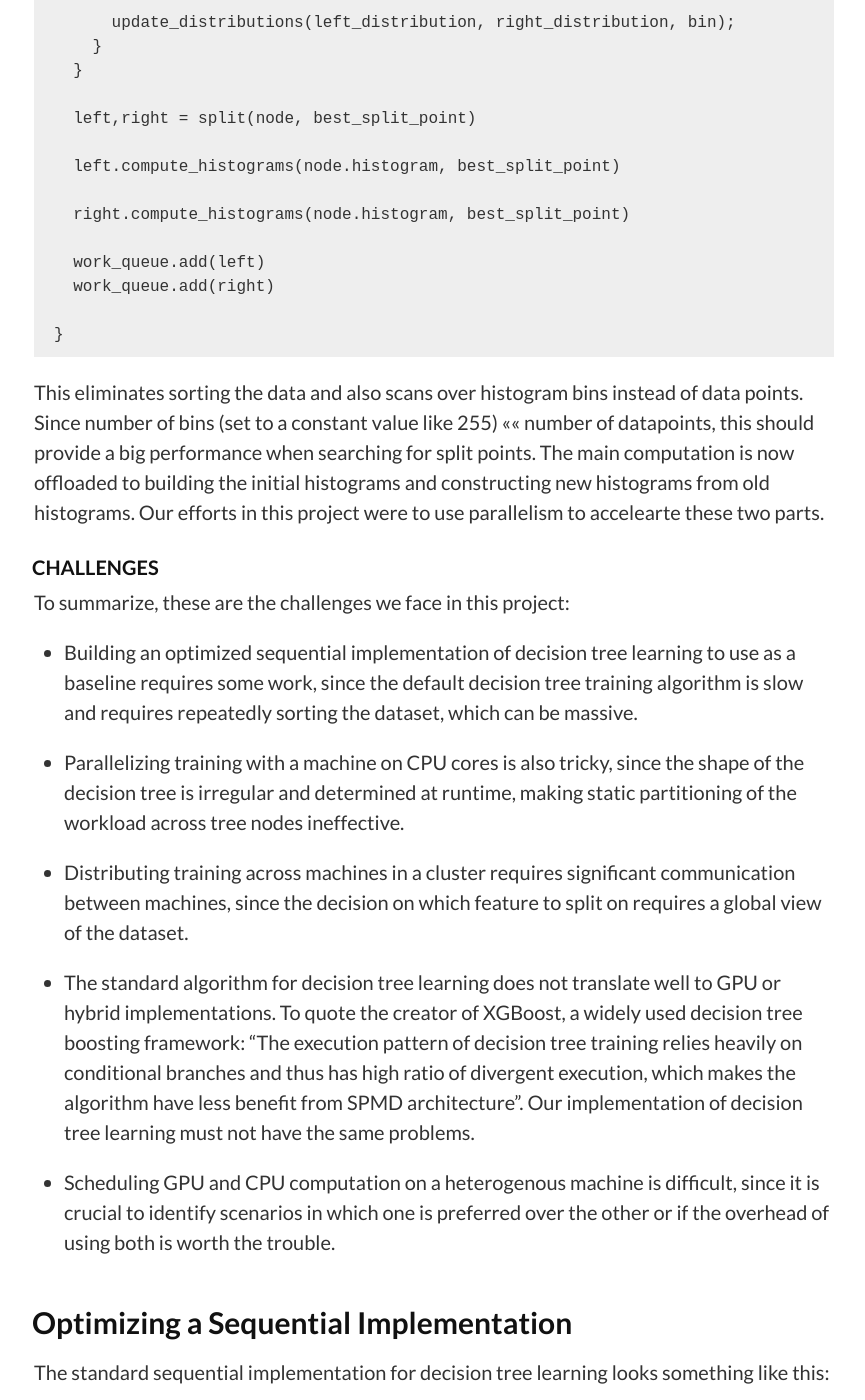
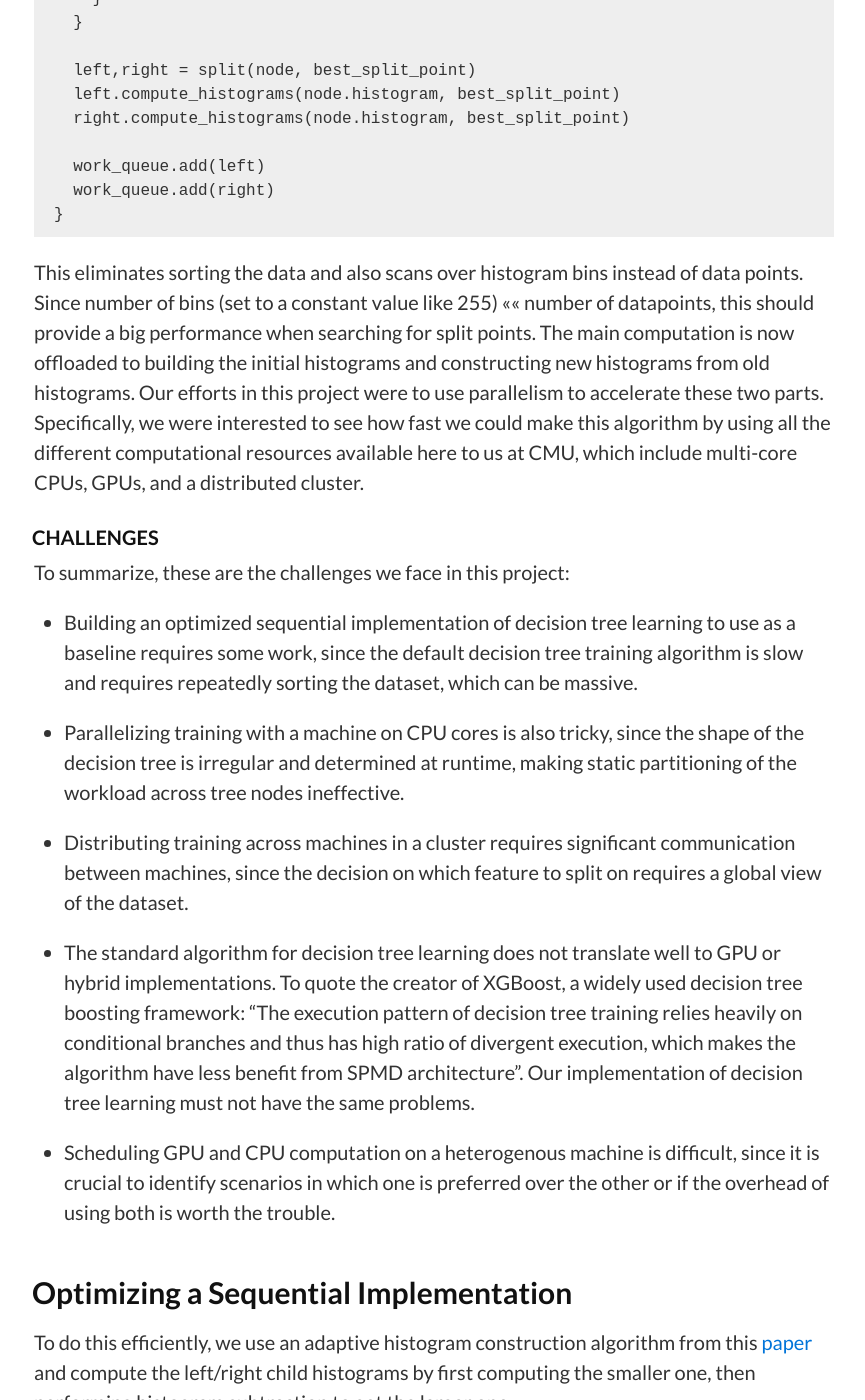
Before and after one commit to raypeng/DGBDT, a Jekyll site: the page built from index.md, in a window 1280 px wide and 1400 px high, scrolled down 5497 px. Shown: the whole window, without its empty margins (206-1071 px from the left). Built offline with Jekyll 4.4.1, drawn with Linux system fonts in a browser that asks for light colours; our own code applies the rules of GitHub Pages for plain Markdown files; some of the changed text lies outside the part shown.

Commit message:
more typos

```diff
--- a/index.md
+++ b/index.md
@@ -115,7 +115,6 @@ while (!work_queue.empty()) {
       criteria = eval(left_distribution,right_distribution)
 
       best_split_point = upate_best_split_point(criteria, best_split_point)
-
       update_distributions(left_distribution, right_distribution, d);
     }
   }
@@ -166,20 +165,16 @@ while (!work_queue.empty()) {
       criteria = eval(left_distribution,right_distribution)
 
       best_split_point = upate_best_split_point(criteria, best_split_point)
-
       update_distributions(left_distribution, right_distribution, bin);
     }
   }
 
   left,right = split(node, best_split_point)
-
   left.compute_histograms(node.histogram, best_split_point)
-
   right.compute_histograms(node.histogram, best_split_point)
 
   work_queue.add(left)
   work_queue.add(right)
-
 }
 </pre>
 
@@ -188,7 +183,10 @@ bins instead of data points. Since number of bins (set to a constant value like
 255) <<<< number of datapoints, this should provide a big performance when
 searching for split points. The main computation is now offloaded to building the initial
 histograms and constructing new histograms from old histograms. Our efforts in
-this project were to use parallelism to accelearte these two parts.
+this project were to use parallelism to accelerate these two parts.
+Specifically, we were interested to see how fast we could make this algorithm
+by using all the different computational resources available here to us at CMU,
+which include multi-core CPUs, GPUs, and a distributed cluster.
 
 ### Challenges
 
@@ -218,25 +216,6 @@ To summarize, these are the challenges we face in this project:
   the other or if the overhead of using both is worth the trouble.
 
 ## Optimizing a Sequential Implementation
-
-The standard sequential implementation for decision tree learning looks
-something like this:
-
-
-
-
-
-To improve upon this, we implemented an algorithm that first builds a
-histogram of every feature that roughly captures the distribution statistics
-of the data. Using this algorithm, training roughly looks like this:
-
-
-
-This eliminates sorting the data and also scans over histogram
-bins instead of data points. Since number of bins (set to a constant value like
-255) <<<< number of datapoints, this provides a big performance gain. The main
-computation is now offloaded to building the initial histograms and constructing new
-histograms from old histograms.
 
 To do this efficiently, we use an adaptive
 histogram construction algorithm from this
```
